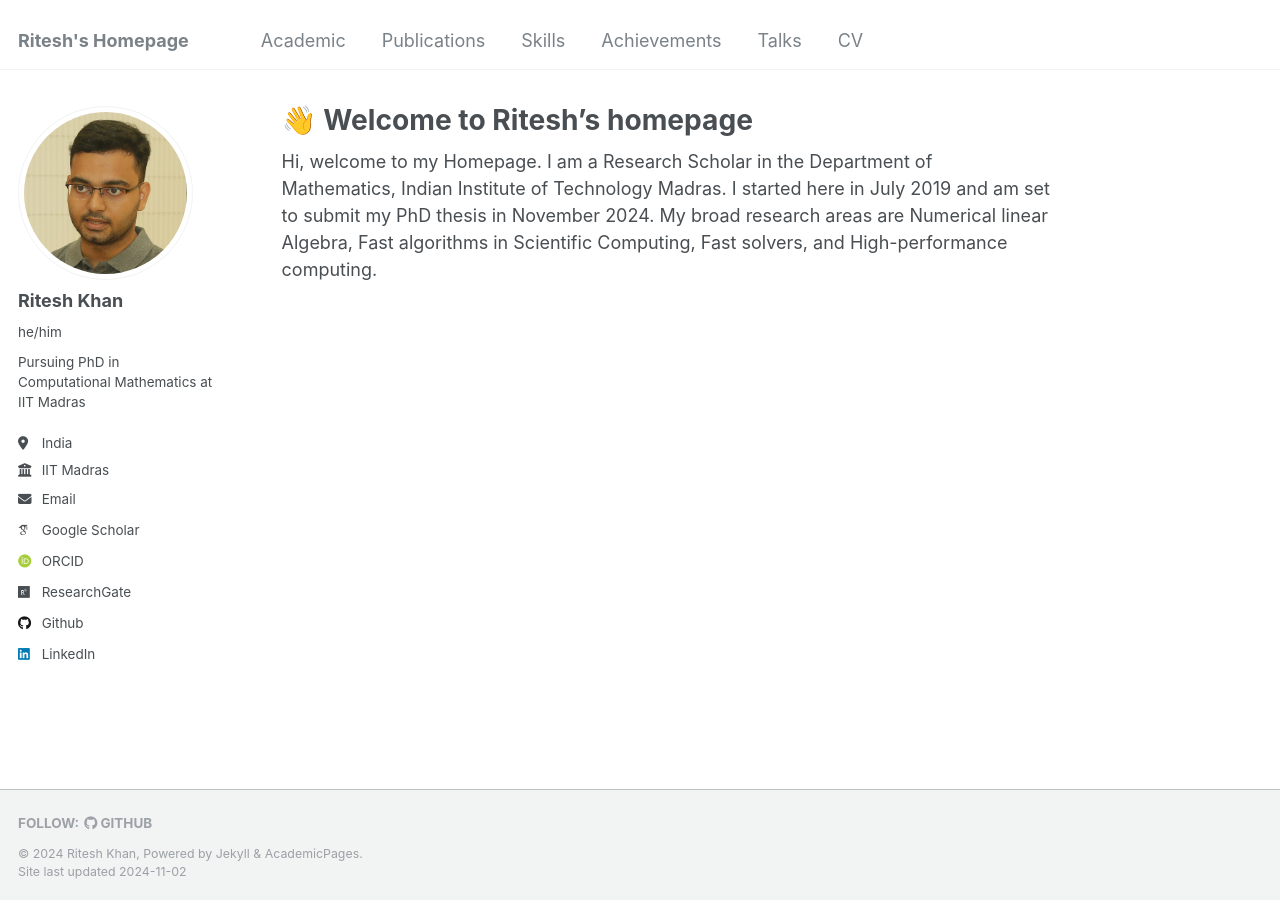
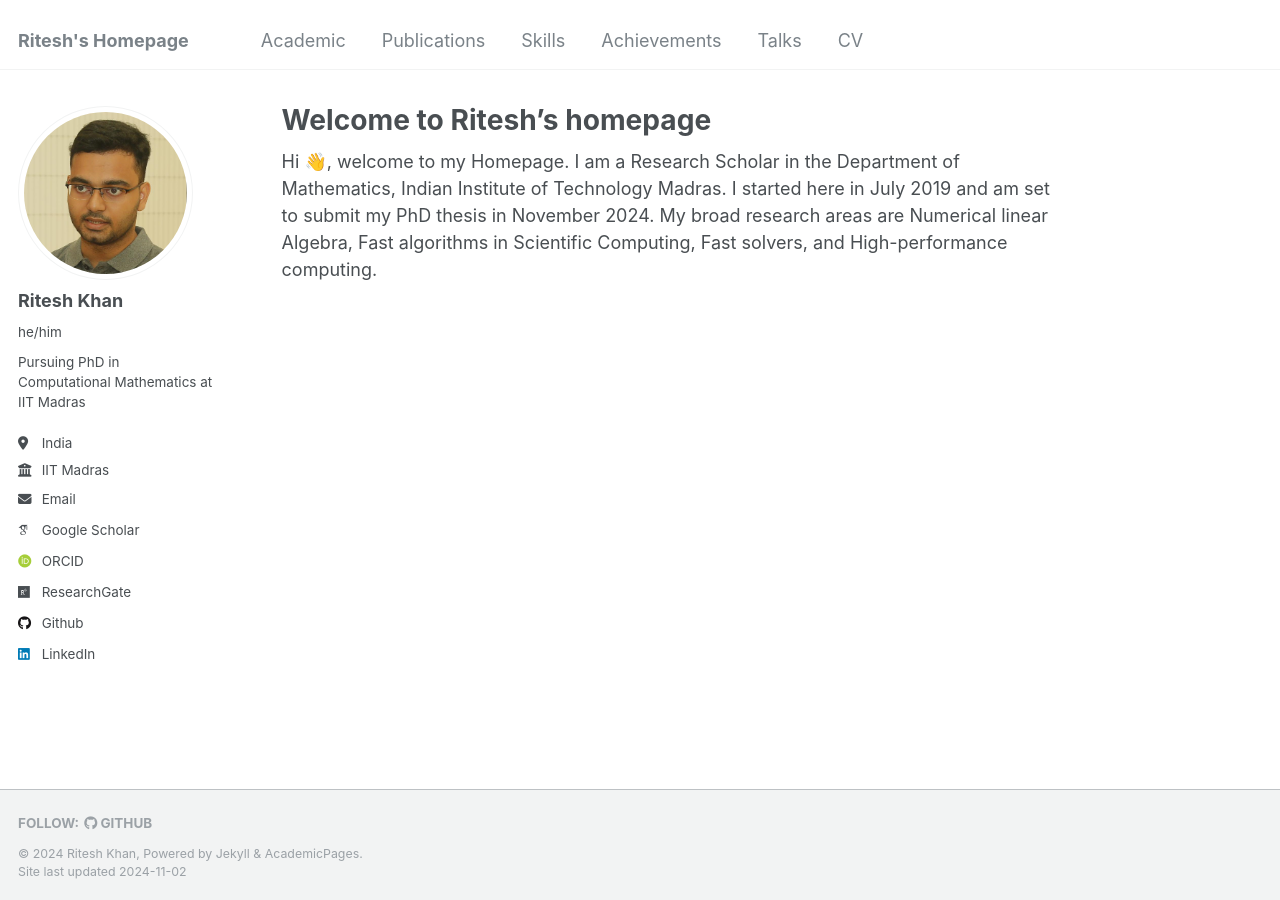
Before and after one commit to RiteshKhan/riteshkhan.github.io, a Jekyll site: the page built from _pages/about.md, in a window 1280 px wide. Built offline with Jekyll 4.4.1, drawn with Linux system fonts in a browser that asks for light colours; emoji names are drawn with the system emoji font; some web fonts are replaced.

Commit message:
first_version

```diff
--- a/_pages/about.md
+++ b/_pages/about.md
@@ -1,13 +1,13 @@
 ---
 permalink: /
-title: ":wave: Welcome to Ritesh's homepage"
+title: "Welcome to Ritesh's homepage"
 author_profile: true
 redirect_from:
   - /about/
   - /about.html
 ---
 
-Hi, welcome to my Homepage. I am a Research Scholar in the Department of Mathematics, Indian Institute of Technology Madras. I started here in July 2019 and am set to submit my PhD thesis in November 2024. My broad research areas are Numerical linear Algebra, Fast algorithms in Scientific Computing, Fast solvers, and High-performance computing.
+Hi :wave:, welcome to my Homepage. I am a Research Scholar in the Department of Mathematics, Indian Institute of Technology Madras. I started here in July 2019 and am set to submit my PhD thesis in November 2024. My broad research areas are Numerical linear Algebra, Fast algorithms in Scientific Computing, Fast solvers, and High-performance computing.
 
 
 <!-- A data-driven personal website
```
